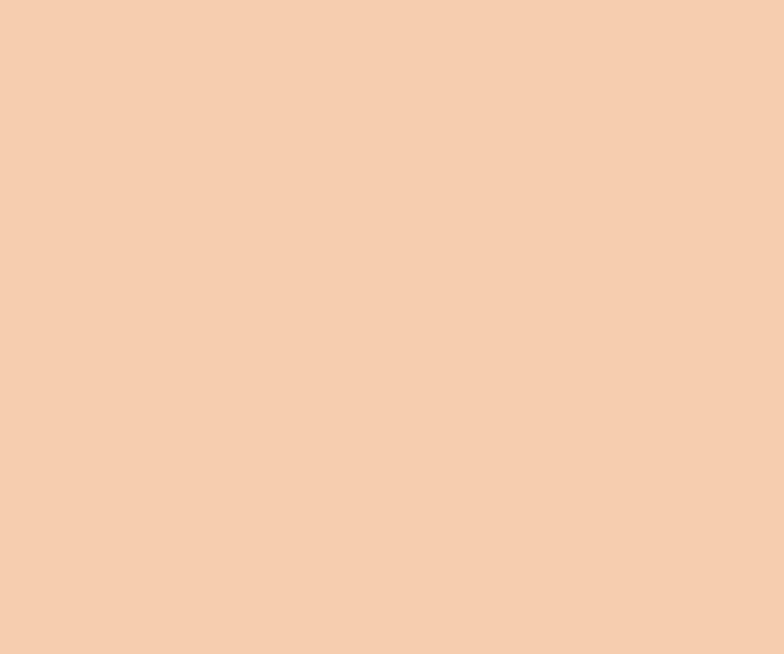
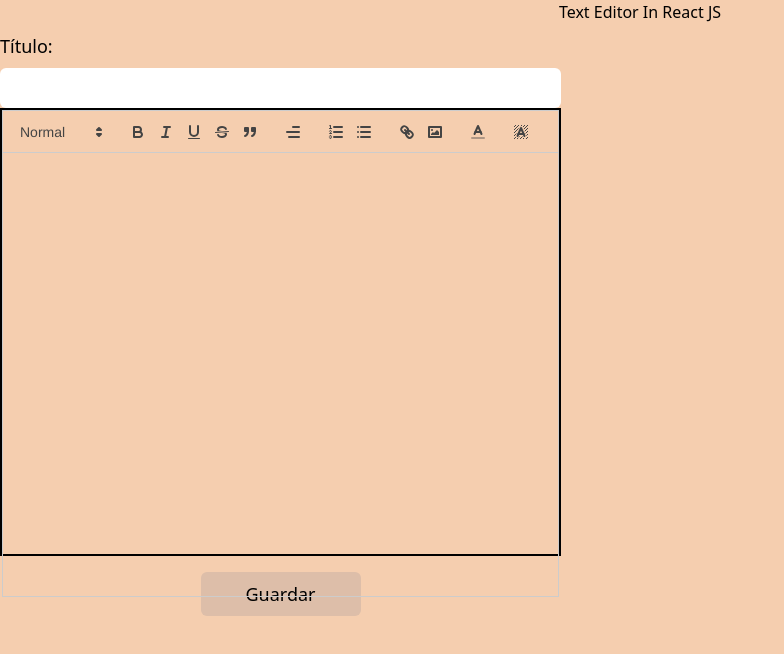
Before and after one commit to RaquelBayas/heyMama_project, a React (Vite) app in the folder frontend/: page /editor in a window 1280 px wide. Before the commit this address had no page. Shown: the top 654 px of the page, without its empty margins (0-784 px from the left). Built offline with nearby package versions, Linux system fonts and the light colour scheme; a web font is replaced by a local one.

Commit message:
Pg. editor articulos

```diff
--- a/frontend/package.json
+++ b/frontend/package.json
@@ -12,6 +12,7 @@
     "preview": "vite preview"
   },
   "dependencies": {
+    "@types/quill": "^2.0.14",
     "@types/styled-components": "^5.1.32",
     "chart.js": "^4.4.1",
     "react": "^18.2.0",
@@ -19,6 +20,7 @@
     "react-dom": "^18.2.0",
     "react-scroll": "^1.9.0",
     "styled-components": "^6.1.1",
+    "sweetalert2": "^11.10.1",
     "zod": "^3.22.4"
   },
   "devDependencies": {
--- a/frontend/src/App.tsx
+++ b/frontend/src/App.tsx
@@ -18,6 +18,7 @@ import SubForum from './components/Forum/SubForum';
 import UserProvider from './context/UserProvider';
 import ArticlesForm from './components/Articles/ArticleForm';
 import Home from './components/Home';
+import TextEditor from './components/Articles/TextEditor';
 
 function App() {
 
@@ -41,6 +42,7 @@ function App() {
         <Route path='/breathing' element={<Breathing />} />
         <Route path='/articles/newArticle' element={<ArticlesForm/>} />
         <Route path='/home' element={<Home/>} />
+        <Route path='/editor' element={<TextEditor/>} />
       </Routes>
     </UserProvider>
   );
--- a/frontend/src/components/Articles/ArticleForm.tsx
+++ b/frontend/src/components/Articles/ArticleForm.tsx
@@ -3,6 +3,8 @@ import { addArticle } from "../../services/articlesService";
 import { getUserById } from "../../services/userService";
 import { Article } from "../../models/Article";
 import Menu from "../Menu";
+import Swal from 'sweetalert2';
+import TextEditor from "./TextEditor";
 
 function ArticleForm() {
   const [title, setTitle] = useState("");
@@ -11,10 +13,19 @@ function ArticleForm() {
   const handleSubmit = async (e: React.FormEvent) => {
     e.preventDefault();
 
+    if (title === '' || content === ''){
+      Swal.fire({
+        title: 'Oops...',
+        icon: 'error',
+        text: 'Rellena todos los campos'
+      });
+      return;
+    }
+
     const userData = await getUserById();
 
     console.log("userData..", userData);
-    const name = `${userData.data[0].name} ${userData.data[0].surname}`;
+    //const name = `${userData.data[0].name} ${userData.data[0].surname}`;
 
     if (userData.data && userData.data.length > 0) {
       const article = {
@@ -28,9 +39,19 @@ function ArticleForm() {
         console.log("addartic.", response);
         if (response.error) {
           console.log(response.error);
+          Swal.fire({
+            title: 'Oops...',
+            icon: 'error',
+            text: 'Ha ocurrido un error al guardar el artículo'
+          });
         } else {
           setTitle("");
           setContent("");
+          Swal.fire({
+            title: '¡Artículo añadido!',
+            icon: 'success',
+            confirmButtonText: 'Cerrar'
+          });
         }
 
         return response;
@@ -39,7 +60,7 @@ function ArticleForm() {
   };
 
   return (
-    <div className='w-screen h-screen bg-background flex flex-row overflow-hidden'>
+    <div className='flex flex-row w-screen h-screen overflow-hidden bg-background'>
       <Menu/>
       <div className="w-full ml-[100px] mx-auto flex justify-center align-middle">
         <form onSubmit={handleSubmit} className="flex flex-col w-fit">
@@ -50,19 +71,22 @@ function ArticleForm() {
               value={title}
               onChange={(e) => setTitle(e.target.value)}
             />
-          <label className="text-lg mt-2 mb-2">Contenido:</label>
+            <label className="mt-2 mb-2 text-lg">Contenido:</label>
             <textarea
-            className="w-96 h-96 rounded-md p-4"
+              className="p-4 rounded-md w-96 h-96"
               value={content}
               onChange={(e) => setContent(e.target.value)}
             />
             <button
-            className="w-40 bg-secondary p-2 m-4 rounded-md mx-auto text-lg"
+              className="w-40 p-2 m-4 mx-auto text-lg rounded-md bg-secondary"
               type="submit"
             >
               Guardar
             </button>
-        </form>
+        </form>       `
+      </div>
+      <div>
+        <TextEditor/>
       </div>
 
     </div>
--- /dev/null
+++ b/frontend/src/components/Articles/TextEditor.tsx
@@ -0,0 +1,129 @@
+import React from "react";
+import ReactQuill from "react-quill";
+import "react-quill/dist/quill.snow.css";
+import "react-quill/dist/quill.bubble.css";
+
+import { useState } from "react";
+
+function TextEditor() {
+  const [title, setTitle] = useState("");
+  const [content, setContent] = useState("");
+
+  const myColors = [
+    "#000000",
+    "#e60000",
+    "#ff9900",
+    "#ffff00",
+    "#008a00",
+    "#0066cc",
+    "#9933ff",
+    "#ffffff",
+    "#facccc",
+    "#ffebcc",
+    "#ffffcc",
+    "#cce8cc",
+    "#cce0f5",
+    "#ebd6ff",
+    "#bbbbbb",
+    "#f06666",
+    "#ffc266",
+    "#ffff66",
+    "#66b966",
+    "#66a3e0",
+    "#c285ff",
+    "#888888",
+    "#a10000",
+    "#b26b00",
+    "#b2b200",
+    "#006100",
+    "#0047b2",
+    "#6b24b2",
+    "#444444",
+    "#5c0000",
+    "#663d00",
+    "#666600",
+    "#003700",
+    "#002966",
+    "#3d1466",
+    "#ffcc00",
+    "#ccff00",
+    "#00cc66",
+    "#0066ff",
+    "#ff00cc",
+    "#ff6633",
+    "#663300",
+    "#996633",
+    "#cccccc",
+    "#ff3366",
+    "#33ccff",
+    "#993366",
+    "#99ff66",
+    "#cc99ff",
+    "#ffff99",
+    "#00ffcc",
+  ];
+  const modules = {
+    toolbar: [
+      [{ header: [1, 2, 3, 4, 5, 6, false] }],
+      ["bold", "italic", "underline", "strike", "blockquote"],
+      [{ align: ["right", "center", "justify"] }],
+      [{ list: "ordered" }, { list: "bullet" }],
+      ["link", "image"],
+      [{ color: myColors }],
+      [{ background: myColors }],
+    ],
+  };
+
+  const formats = [
+    "header",
+    "bold",
+    "italic",
+    "underline",
+    "strike",
+    "blockquote",
+    "list",
+    "bullet",
+    "link",
+    "color",
+    "image",
+    "background",
+    "align",
+  ];
+
+  return (
+    <>
+      <h1 style={{ textAlign: "center" }}>Text Editor In React JS</h1>
+      <form className="flex flex-col w-fit">
+        <label className="mt-2 mb-2 text-lg">Título:</label>
+        <input
+          className="p-2 rounded-md"
+          type="text"
+          value={title}
+          onChange={(e) => setTitle(e.target.value)}
+        />
+
+        <ReactQuill
+          theme="snow"
+          modules={modules}
+          formats={formats}
+          value={content}
+          onChange={(e) => setContent(e.target.value)}
+          style={{
+            height: "28rem",
+            border: "solid 2px black",
+            boxShadow: "none",
+          }}
+        />
+        <button
+        className="w-40 p-2 m-4 mx-auto text-lg rounded-md bg-secondary"
+        type="submit"
+      >
+        Guardar
+      </button>
+      </form>
+
+    </>
+  );
+}
+
+export default TextEditor;
--- a/frontend/src/services/articlesService.ts
+++ b/frontend/src/services/articlesService.ts
@@ -4,7 +4,7 @@ interface ArticleResponse {
     error: string
 }
 async function addArticle(article: Article){
-    console.log('article-serv.',article)
+    console.log('article-serv.',article);
     const baseUrl = 'http://localhost:5000/articles/addArticle';
 
     try {
```
Also changed, not shown: 2 other files (tests, documents, lock files or other folders). Lines whose indentation alone changed are shown as unchanged.
